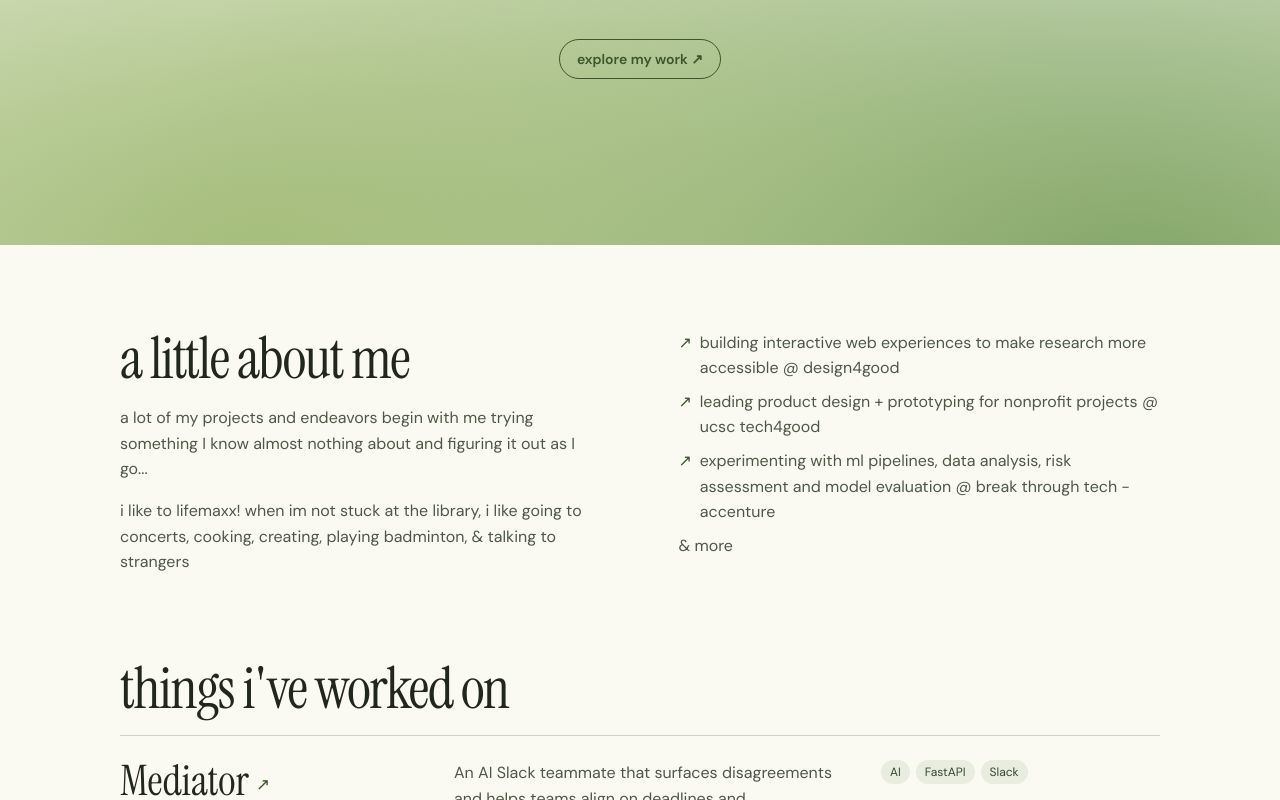
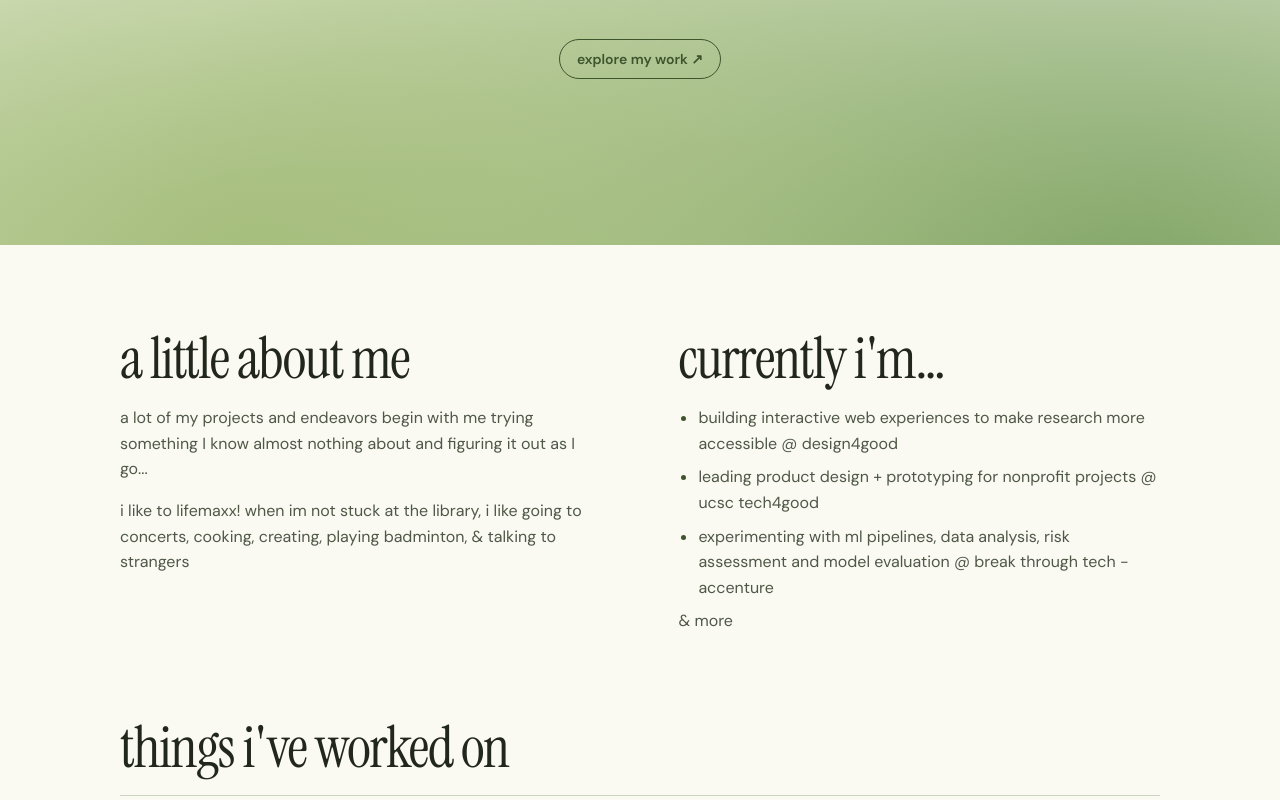
Before and after one commit to tsunderii/blueprint_intro, a React (Vite) app in the folder my-about-page/: page / in a window 1280 px wide. Shown: the part 431-1231 px from the top of the page. Built offline with nearby package versions, Linux system fonts and the light colour scheme; no server answers.

Commit message:
Restore heading and bullets for current work

```diff
--- a/my-about-page/app.css
+++ b/my-about-page/app.css
@@ -265,19 +265,13 @@ h1 strong {
 
 .current-work {
   margin: 0;
-  padding: 0;
-  list-style: none;
+  padding-inline-start: 1.25em;
+  list-style: disc;
   color: var(--muted);
   line-height: 1.6;
 }
 
-.current-work li {
-  display: grid;
-  grid-template-columns: auto 1fr;
-  gap: 0.5em;
-}
-
-.current-work li span {
+.current-work li::marker {
   color: var(--leaf);
 }
 
--- a/my-about-page/app.jsx
+++ b/my-about-page/app.jsx
@@ -84,11 +84,12 @@ function App() {
             </p>
           </section>
 
-          <section className="section" aria-label="Current work">
-            <ul className="current-work" role="list">
-              <li><span aria-hidden="true">↗</span> building interactive web experiences to make research more accessible @ design4good</li>
-              <li><span aria-hidden="true">↗</span> leading product design + prototyping for nonprofit projects @ ucsc tech4good</li>
-              <li><span aria-hidden="true">↗</span> experimenting with ml pipelines, data analysis, risk assessment and model evaluation @ break through tech - accenture</li>
+          <section className="section" aria-labelledby="current-work-title">
+            <h2 id="current-work-title">currently i'm…</h2>
+            <ul className="current-work">
+              <li>building interactive web experiences to make research more accessible @ design4good</li>
+              <li>leading product design + prototyping for nonprofit projects @ ucsc tech4good</li>
+              <li>experimenting with ml pipelines, data analysis, risk assessment and model evaluation @ break through tech - accenture</li>
             </ul>
             <p className="current-work-more">&amp; more</p>
           </section>
```
